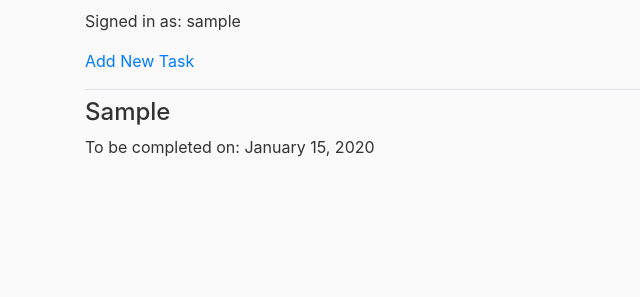
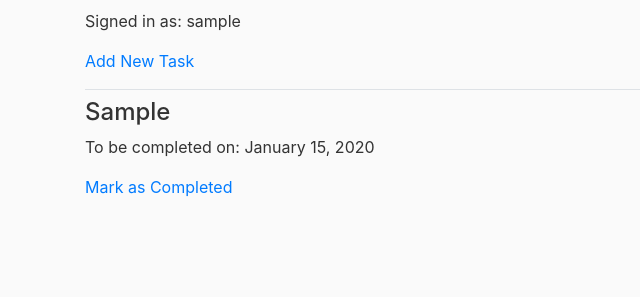
Before and after one commit to marcinlukanus/DjangoToDo, a Django app: page / in a window 1280 px wide. Shown: the part 190-487 px from the top of the page, without its empty margins (0-640 px from the left). Run offline with Django 3.2, Linux system fonts and the light colour scheme; a user stored in the database is signed in; tables that the repository leaves empty hold one stand-in row (values such as "Sample post"); some libraries are stand-ins or nearby versions.

Commit message:
Updates home.html to include way to mark tasks as complete, which deletes tasks from ToDos model

```diff
--- a/djangoToDoProject/website/templates/website/home.html
+++ b/djangoToDoProject/website/templates/website/home.html
@@ -1,4 +1,5 @@
 {% extends "website/base.html" %}
+{% include "website/confirm_delete_modal.html" %}
 {% block content %}
 <h1>Keep Track of Your Life</h1>
 {% if not user.is_authenticated %}
@@ -24,13 +25,25 @@
 
     {% for todo in todos %}
     {% if todo.author == user %}
-                <div class="border-top pt-2">
+    <div class="border-top pt-2 pb-2">
         <h4>{{ todo.todo }}</h4>
         <p>To be completed on: {{ todo.date_to_finish|date:"F d, Y" }}</p>
+        <a href="{% url 'todo-delete' pk=todo.id %}">
+            Mark as Completed</a>
     </div>
     {% endif %}
     {% endfor %}
 </div>
 
 {% endif %}
+<script>
+    $(document).on('click', '.confirm-delete', function () {
+        $("#confirmDeleteModal").attr("caller-id", $(this).attr("id"));
+    });
+
+    $(document).on('click', '#confirmDeleteButtonModal', function () {
+        var caller = $("#confirmDeleteButtonModal").closest(".modal").attr("caller-id");
+        window.location = $("#".concat(caller)).attr("href");
+    });
+</script>
 {% endblock content %}
```
Lines whose indentation alone changed are shown as unchanged.
